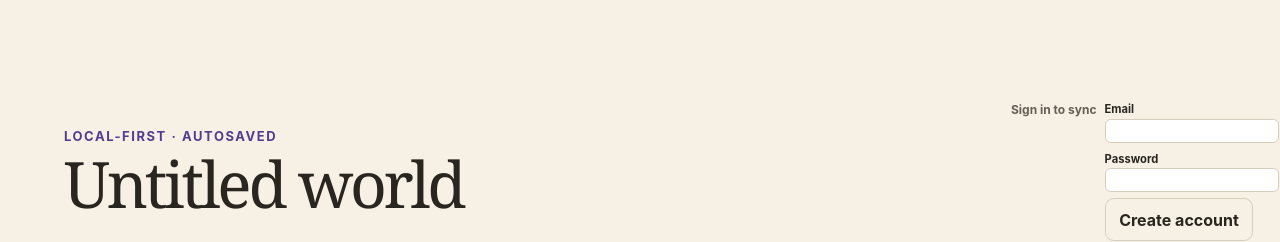
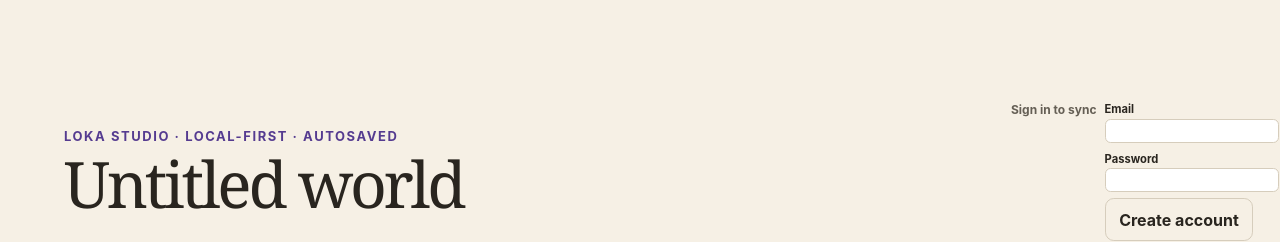
Before and after one commit to varunhv97/world-builder, a React (Vite) app: page / in a window 1280 px wide. Shown: the top 242 px of the page. Built offline with nearby package versions, Linux system fonts and the light colour scheme; no server answers.

Commit message:
chore: brand product as Loka Studio

```diff
--- a/index.html
+++ b/index.html
@@ -4,7 +4,8 @@
     <meta charset="UTF-8" />
     <link rel="icon" type="image/svg+xml" href="/favicon.svg" />
     <meta name="viewport" content="width=device-width, initial-scale=1.0" />
-    <title>world-builder-vite-yy1pqz</title>
+    <meta name="description" content="Loka Studio is a local-first 3D world-building workspace." />
+    <title>Loka Studio</title>
   </head>
   <body>
     <div id="root"></div>
--- a/src/App.tsx
+++ b/src/App.tsx
@@ -272,7 +272,7 @@ function App() {
   const matchingFeatures = features.filter((feature) => `${feature.name} ${feature.kind} ${Object.values(feature.attributes).join(' ')}`.toLocaleLowerCase().includes(featureQuery.trim().toLocaleLowerCase()))
   return (
     <main className="app-shell">
-      <header><div><p className="eyebrow">Local-first · autosaved</p><input className="world-title" aria-label="World title" value={title} onChange={(event) => setTitle(event.target.value.slice(0, 200))} /></div><div className="world-file-actions"><CloudSync world={activeSnapshot} /><AccountPanel /><select aria-label="Active world" value={worldId} onChange={(event) => selectWorld(event.target.value)}>{library.worlds.map((world) => <option key={world.id} value={world.id}>{world.title}</option>)}</select><button type="button" className="quiet-action" onClick={createWorld}>New</button><button type="button" className="quiet-action" disabled={library.worlds.length <= 1} onClick={removeWorld}>Delete</button><button type="button" className="quiet-action" onClick={exportWorld}>Export .loka</button><button type="button" className="quiet-action" onClick={() => importInputRef.current?.click()}>Open .loka</button><input ref={importInputRef} className="visually-hidden" type="file" accept=".loka,application/octet-stream" onChange={importWorld} /></div></header>
+      <header><div><p className="eyebrow">Loka Studio · local-first · autosaved</p><input className="world-title" aria-label="World title" value={title} onChange={(event) => setTitle(event.target.value.slice(0, 200))} /></div><div className="world-file-actions"><CloudSync world={activeSnapshot} /><AccountPanel /><select aria-label="Active world" value={worldId} onChange={(event) => selectWorld(event.target.value)}>{library.worlds.map((world) => <option key={world.id} value={world.id}>{world.title}</option>)}</select><button type="button" className="quiet-action" onClick={createWorld}>New</button><button type="button" className="quiet-action" disabled={library.worlds.length <= 1} onClick={removeWorld}>Delete</button><button type="button" className="quiet-action" onClick={exportWorld}>Export .loka</button><button type="button" className="quiet-action" onClick={() => importInputRef.current?.click()}>Open .loka</button><input ref={importInputRef} className="visually-hidden" type="file" accept=".loka,application/octet-stream" onChange={importWorld} /></div></header>
       <section className="workspace">
         <nav className="tool-rail" aria-label="Terrain tools">
           <Tool active={tool === 'raise'} label="Raise" icon="↑" onClick={() => setTool('raise')} />
```
Also changed, not shown: 3 other files (tests, documents, lock files or other folders).
